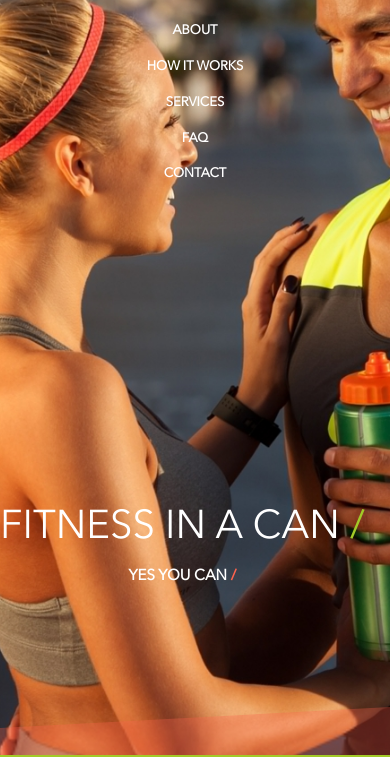
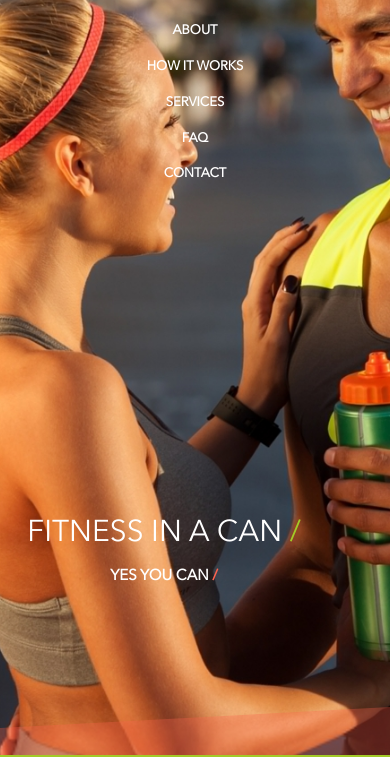
Before and after one commit to itsergeysobolit/Landing-fitness, a website: page index.html in a window 390 px wide. Shown: the part 89-846 px from the top of the page. Drawn offline with Linux system fonts and the light colour scheme; files whose address does not match are found by name.

Commit message:
#18 fix slash

```diff
--- a/css/_media.scss
+++ b/css/_media.scss
@@ -262,7 +262,11 @@
         }
 
         &-bottom {
-            left: 0%;
+            left: 7%;
+        }
+
+        &-title {
+            font-size: 30px;
         }
     }
 
```
Also changed, not shown: css/style.css.
